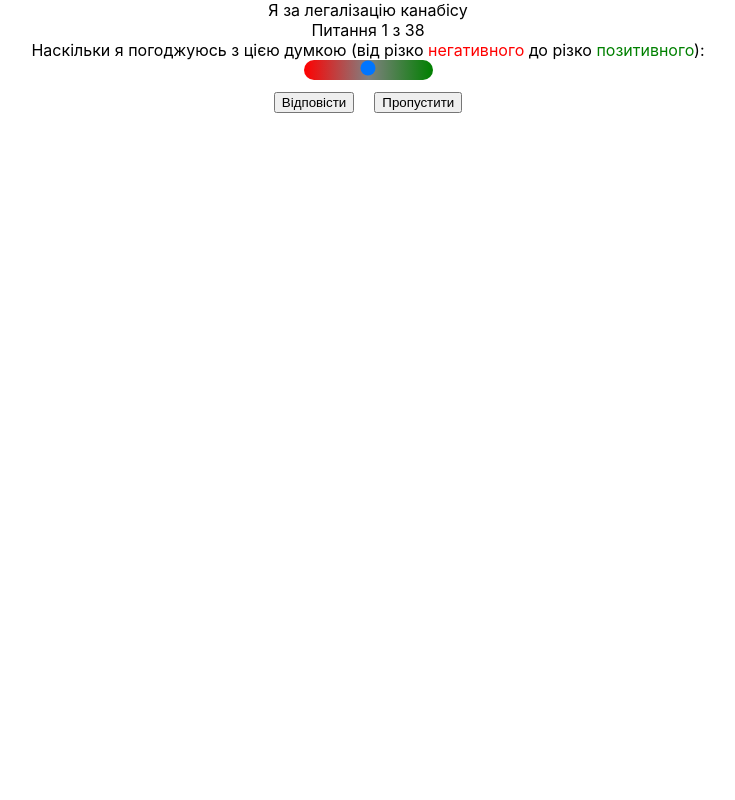
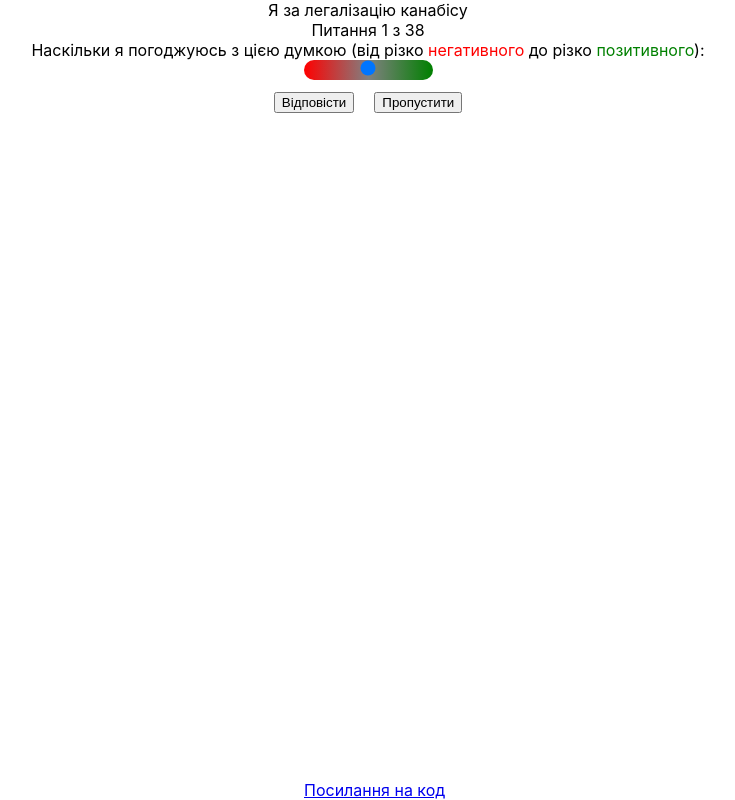
Before and after one commit to red-tomato-coder/politicalcompasstest, a React (Create React App) app: page / in a window 1280 px wide. Shown: the whole page, without its empty margins (272-1007 px from the left). Built offline with nearby package versions, Linux system fonts and the light colour scheme.

Commit message:
GitHub button

```diff
--- a/src/App.css
+++ b/src/App.css
@@ -1,7 +1,11 @@
 .App {
   text-align: center;
 }
-
+.GitHub {
+  position: fixed;
+  bottom: 0;
+  left: 45%;
+}
 .App-logo {
   height: 40vmin;
   pointer-events: none;
--- a/src/App.js
+++ b/src/App.js
@@ -14,6 +14,7 @@ function App() {
   return (
     <div className="App">
       <Questions i={count} onSliderChange={handleSliderChange} />
+      <div className='GitHub'><a href='https://github.com/red-tomato-coder/politicalcompasstest'>Посилання на код</a></div>
     </div>
   );
 }
```
